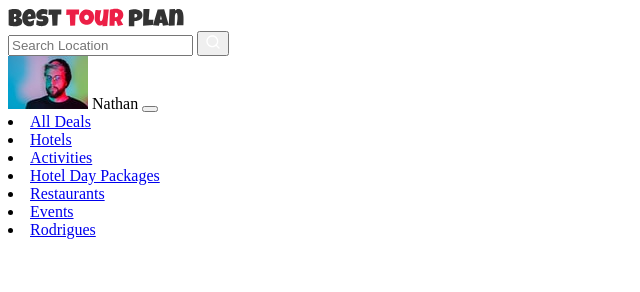
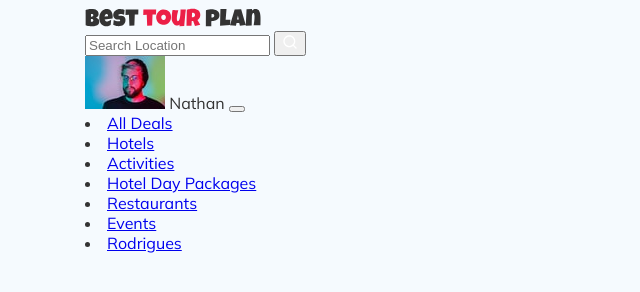
Before and after one commit to MaximZozulya/Tour-Plan, a plain HTML site: page index.html in a window 1280 px wide. Shown: the whole page, without its empty margins (0-640 px from the left). Drawn offline with Linux system fonts and the light colour scheme.

Commit message:
update style.css

```diff
--- a/css/style.css
+++ b/css/style.css
@@ -1 +1,18 @@
-/*# sourceMappingURL=style.css.map */
+* {
+  box-sizing: border-box;
+}
+
+body {
+  font-family: "Mulish", sans-serif;
+  background-color: #f5fafe;
+  color: #333333;
+}
+
+.container {
+  max-width: 1110px;
+  margin: auto;
+}
+
+img {
+  max-width: 100%;
+}/*# sourceMappingURL=style.css.map */
```
Also changed, not shown: 1 other file.
